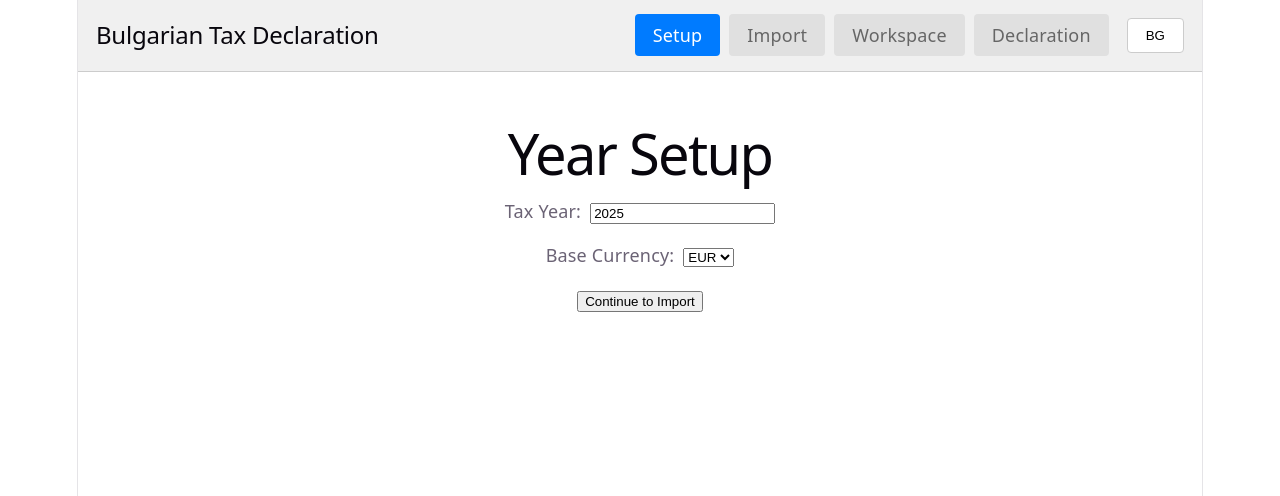
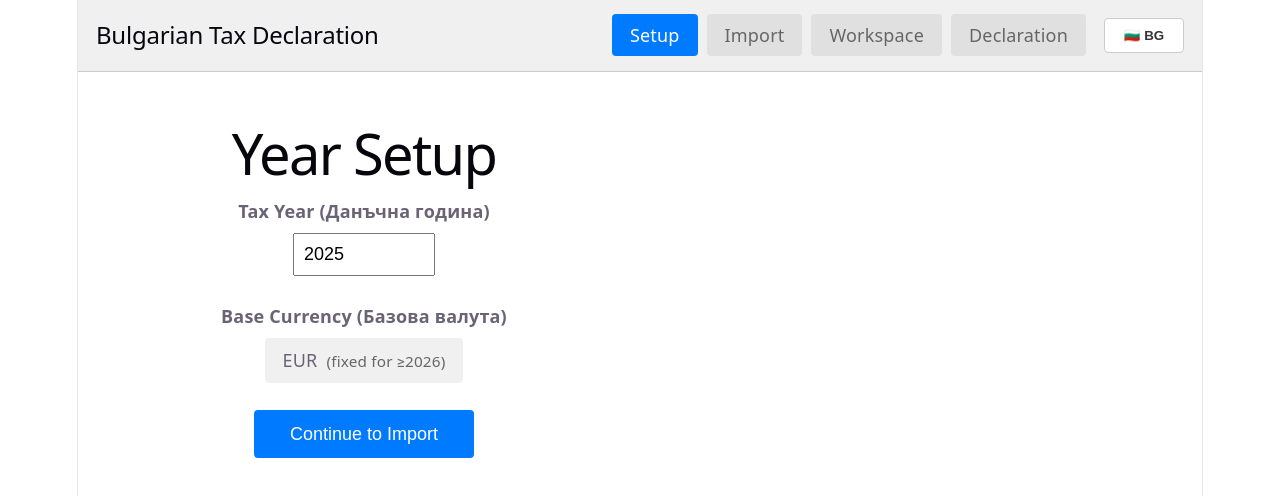
Before and after one commit to vtrifonov/bulgarian-tax-declaration, a React (Vite) app in the folder packages/ui/: page / in a window 1280 px wide. Shown: the top 496 px of the page. Built offline with nearby package versions, Linux system fonts and the light colour scheme.

Commit message:
fix: auto-determine base currency from tax year, improve language toggle visibility

```diff
--- a/packages/ui/src/App.tsx
+++ b/packages/ui/src/App.tsx
@@ -56,20 +56,21 @@ function Layout() {
             ))}
           </div>
 
-          <div>
           <button
             onClick={() => setLanguage(language === 'en' ? 'bg' : 'en')}
             style={{
               padding: '0.5rem 1rem',
-                backgroundColor: '#fff',
+              backgroundColor: language === 'bg' ? '#28a745' : '#fff',
+              color: language === 'bg' ? '#fff' : '#333',
               border: '1px solid #ccc',
               cursor: 'pointer',
               borderRadius: '4px',
+              fontWeight: 'bold',
+              minWidth: '80px',
             }}
           >
-              {language === 'en' ? 'BG' : 'EN'}
+            {language === 'en' ? '🇧🇬 BG' : '🇬🇧 EN'}
           </button>
-          </div>
         </div>
       </nav>
 
--- a/packages/ui/src/pages/YearSetup.tsx
+++ b/packages/ui/src/pages/YearSetup.tsx
@@ -5,38 +5,62 @@ export function YearSetup() {
   const navigate = useNavigate();
   const { taxYear, baseCurrency, setTaxYear, setBaseCurrency } = useAppStore();
 
-  const handleContinue = () => {
-    navigate('/import');
+  const handleYearChange = (year: number) => {
+    setTaxYear(year);
+    // Auto-determine base currency from year
+    setBaseCurrency(year <= 2025 ? 'BGN' : 'EUR');
   };
 
   return (
-    <div style={{ padding: '2rem' }}>
+    <div style={{ padding: '2rem', maxWidth: '500px' }}>
       <h1>Year Setup</h1>
-      <div style={{ marginBottom: '1rem' }}>
-        <label>
-          Tax Year:
-          <input
-            type="number"
-            value={taxYear}
-            onChange={(e) => setTaxYear(parseInt(e.target.value))}
-            style={{ marginLeft: '0.5rem' }}
-          />
+
+      <div style={{ marginBottom: '1.5rem' }}>
+        <label style={{ display: 'block', marginBottom: '0.5rem', fontWeight: 'bold' }}>
+          Tax Year (Данъчна година)
         </label>
+        <input
+          type="number"
+          value={taxYear}
+          onChange={(e) => handleYearChange(parseInt(e.target.value))}
+          min={2020}
+          max={2030}
+          style={{ padding: '0.5rem', fontSize: '1rem', width: '120px' }}
+        />
       </div>
-      <div style={{ marginBottom: '1rem' }}>
-        <label>
-          Base Currency:
-          <select
-            value={baseCurrency}
-            onChange={(e) => setBaseCurrency(e.target.value as 'BGN' | 'EUR')}
-            style={{ marginLeft: '0.5rem' }}
-          >
-            <option value="BGN">BGN</option>
-            <option value="EUR">EUR</option>
-          </select>
+
+      <div style={{ marginBottom: '1.5rem' }}>
+        <label style={{ display: 'block', marginBottom: '0.5rem', fontWeight: 'bold' }}>
+          Base Currency (Базова валута)
         </label>
+        <div style={{
+          padding: '0.5rem 1rem',
+          backgroundColor: '#f0f0f0',
+          borderRadius: '4px',
+          display: 'inline-block',
+          fontSize: '1rem',
+        }}>
+          {baseCurrency}
+          <span style={{ marginLeft: '0.5rem', color: '#666', fontSize: '0.85rem' }}>
+            {baseCurrency === 'BGN' ? '(fixed for ≤2025)' : '(fixed for ≥2026)'}
+          </span>
+        </div>
       </div>
-      <button onClick={handleContinue}>Continue to Import</button>
+
+      <button
+        onClick={() => navigate('/import')}
+        style={{
+          padding: '0.75rem 2rem',
+          fontSize: '1rem',
+          backgroundColor: '#007bff',
+          color: 'white',
+          border: 'none',
+          borderRadius: '4px',
+          cursor: 'pointer',
+        }}
+      >
+        Continue to Import
+      </button>
     </div>
   );
 }
--- a/packages/ui/src/store/app-state.ts
+++ b/packages/ui/src/store/app-state.ts
@@ -72,7 +72,7 @@ const initialState = {
 export const useAppStore = create<AppState>((set) => ({
   ...initialState,
 
-  setTaxYear: (year: number) => set({ taxYear: year }),
+  setTaxYear: (year: number) => set({ taxYear: year, baseCurrency: year <= 2025 ? 'BGN' : 'EUR' }),
   setBaseCurrency: (currency: 'BGN' | 'EUR') => set({ baseCurrency: currency }),
   setLanguage: (lang: 'en' | 'bg') => set({ language: lang }),
 
```
Lines whose indentation alone changed are shown as unchanged.
